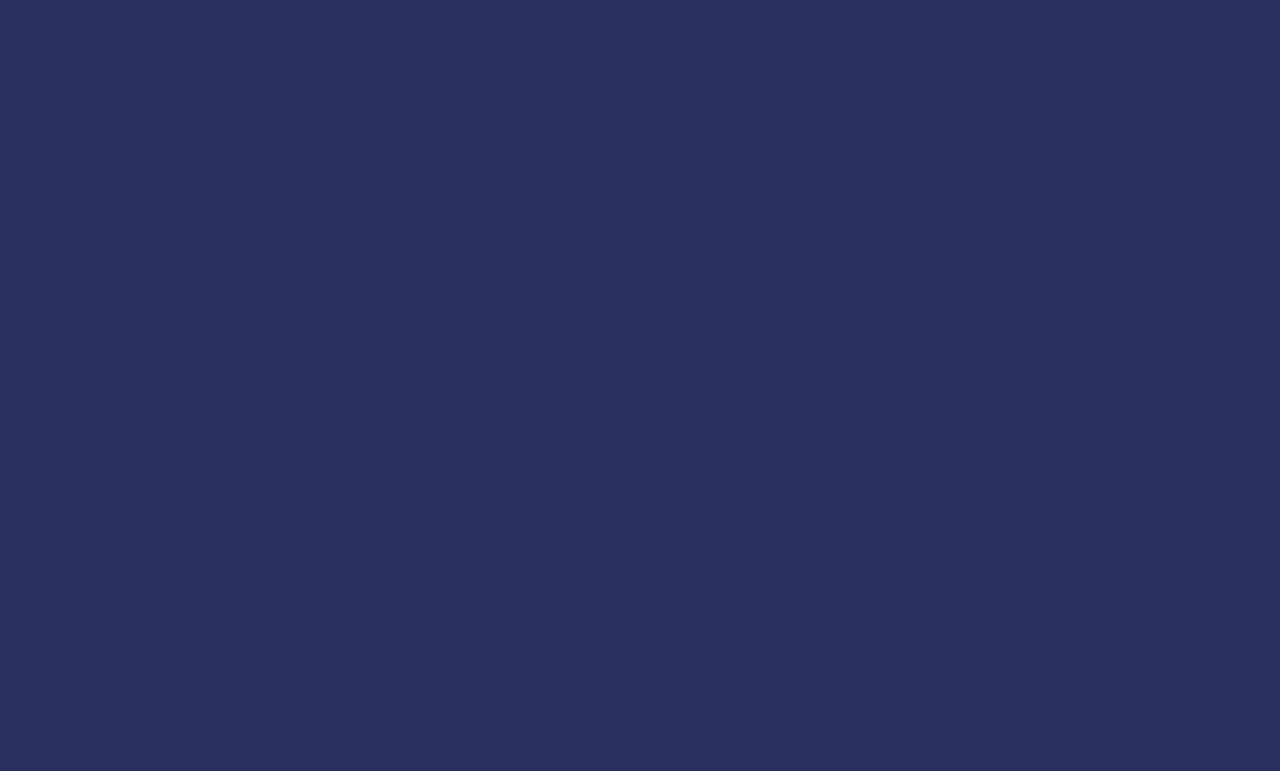
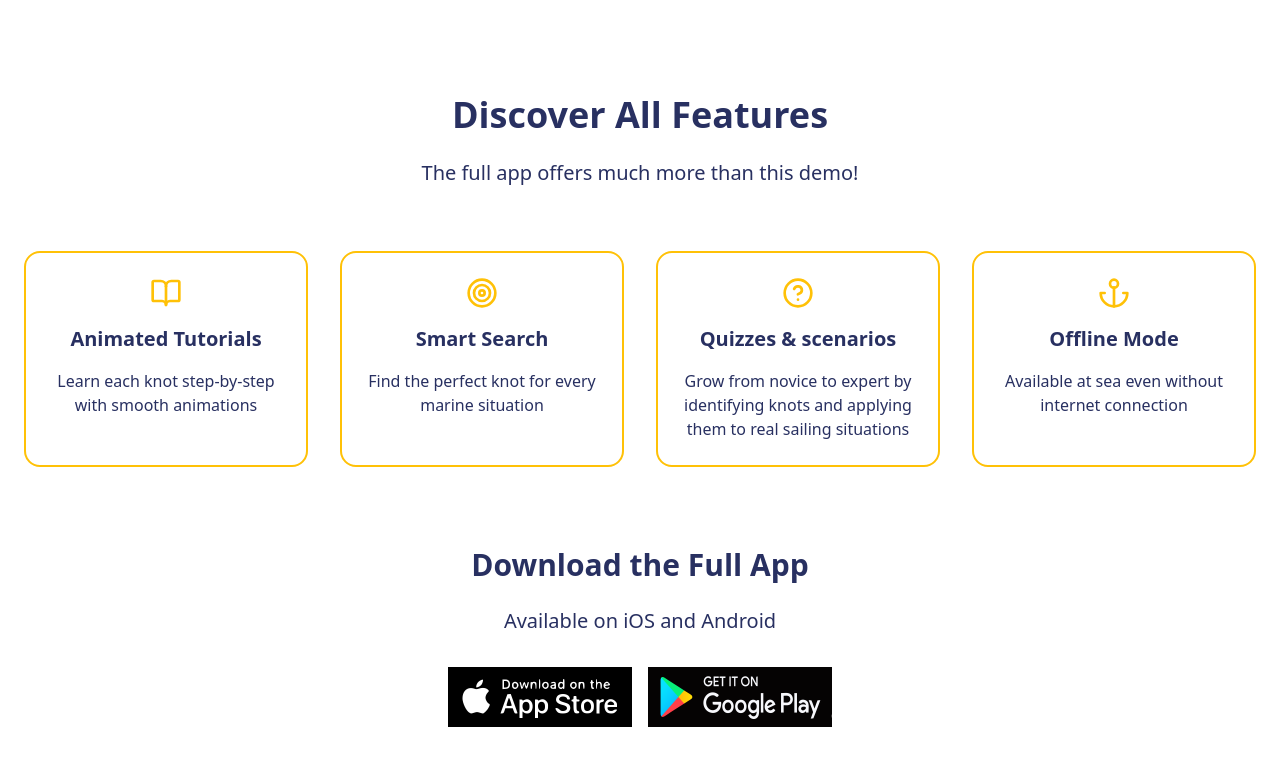
Before and after one commit to Jeejee2064/MarineKnotsApp, a Next.js app: page /knotSelection in a window 1280 px wide. Shown: the part 1069-1840 px from the top of the page. Before the commit the page ends 996 px from the top, so only its background shows below. Built offline with nearby package versions, Linux system fonts and the light colour scheme.

Commit message:
Initial commit

```diff
--- a/src/app/knotSelection/page.js
+++ b/src/app/knotSelection/page.js
@@ -6,6 +6,7 @@ import Link from 'next/link';
 import Image from 'next/image';
 import { useLanguage } from '../context/LanguageContext';
 import LanguageSwitcher from '../components/LanguageSwitcher';
+import { BookOpen, Target, CircleQuestionMark, Anchor } from 'lucide-react';
 
 const KnotSelectionPage = () => {
   const { language } = useLanguage();
@@ -150,9 +151,119 @@ const KnotSelectionPage = () => {
           ))}
         </motion.div>
       </main>
+      <img src='/separator2.svg' className='w-screen mt-[3%] bg-white' />
+
+      {/* Features & Download Section */}
+      <section className="py-20 px-6 bg-white">
+        <div className="container mx-auto">
+          <motion.div
+            className="text-center mb-16"
+            initial="hidden"
+            whileInView="visible"
+            viewport={{ once: true }}
+            variants={staggerContainer}
+          >
+            <motion.h3
+              className="text-4xl font-bold text-[#283061] mb-6"
+              variants={fadeInUp}
+            >
+              {translations.features.title}
+            </motion.h3>
+            <motion.p
+              className="text-xl text-[#283061] max-w-3xl mx-auto"
+              variants={fadeInUp}
+            >
+              {translations.features.description}
+            </motion.p>
+          </motion.div>
+
+          <motion.div
+            className="grid md:grid-cols-2 lg:grid-cols-4 gap-8 mb-20"
+            initial="hidden"
+            whileInView="visible"
+            viewport={{ once: true }}
+            variants={staggerContainer}
+          >
+            {translations.features.items.map((item, index) => (
+              <motion.div
+                key={index}
+                className="bg-white rounded-2xl p-6 text-center hover:shadow-lg transition-shadow border-2 border-[#ffc107]"
+                variants={fadeInUp}
+                whileHover={{ scale: 1.03, y: -5 }}
+              >
+                <div className="text-[#ffc107] mb-4 flex justify-center">
+                  {index === 0 ? <BookOpen className="w-8 h-8" /> :
+                    index === 1 ? <Target className="w-8 h-8" /> :
+                      index === 2 ? <CircleQuestionMark className="w-8 h-8" /> :
+                        <Anchor className="w-8 h-8" />}
+                </div>
+                <h4 className="text-xl font-semibold text-[#283061] mb-4">{item.title}</h4>
+                <p className="text-[#283061]">{item.description}</p>
+              </motion.div>
+            ))}
+          </motion.div>
+
+          <motion.div
+            className="text-center"
+            initial="hidden"
+            whileInView="visible"
+            viewport={{ once: true }}
+            variants={staggerContainer}
+          >
+            <motion.h3
+              className="text-3xl font-bold text-[#283061] mb-6"
+              variants={fadeInUp}
+            >
+              {translations.download.title}
+            </motion.h3>
+            <motion.p
+              className="text-xl text-[#283061] mb-8 max-w-2xl mx-auto"
+              variants={fadeInUp}
+            >
+              {translations.download.description}
+            </motion.p>
+            <motion.div
+              className="flex flex-col sm:flex-row gap-4 justify-center"
+              variants={staggerContainer}
+            >
+              <motion.a
+                href="https://apps.apple.com/us/app/marine-knots/id6451214846"
+                className="flex justify-center"
+                variants={fadeInUp}
+                whileHover={{ scale: 1.05 }}
+                whileTap={{ scale: 0.95 }}
+              >
+                <Image
+                  src="/appstore.png"
+                  alt={translations.download.ios}
+                  width={180}
+                  height={60}
+                  className="h-[50px] w-auto sm:h-[60px]"
+                />
+              </motion.a>
+              <motion.a
+                href="https://play.google.com/store/apps/details?id=com.Noeuds.NoeudsMarins&hl=en_US"
+                className="flex justify-center"
+                variants={fadeInUp}
+                whileHover={{ scale: 1.05 }}
+                whileTap={{ scale: 0.95 }}
+              >
+                <Image
+                  src="/googleplay.png"
+                  alt={translations.download.android}
+                  width={180}
+                  height={60}
+                  className="h-[50px] w-auto sm:h-[60px]"
+                />
+              </motion.a>
+            </motion.div>
+          </motion.div>
+        </div>
+      </section>
+            <img src='/separator3.svg' className='w-screen  bg-white' />
 
       {/* Footer */}
-      <footer className="bg-[#283061] text-white text-center py-6 border-t-4 border-[#ffc107]">
+      <footer className="bg-[#283061] text-white text-center py-6 ">
         <div className="container mx-auto">
           <p className="text-sm">
             {translations.footer.copyright}
--- a/src/app/locales/en/knotSelection.json
+++ b/src/app/locales/en/knotSelection.json
@@ -6,7 +6,7 @@
   "knots": {
     "demiCleGanse": {
       "name": "Slip Hitch",
-      "description": "Essential knot for securing lines temporarly to posts and rails."
+      "description": "Essential knot for securing lines temporarily to posts and rails."
     },
     "chaise": {
       "name": "Bowline",
@@ -29,7 +29,7 @@
       "description": "Simple knot for mooring and strong tension applications."
     },
     "taquet": {
-      "name": "Cleat hitch",
+      "name": "Cleat Hitch",
       "description": "Specialized knot for securing lines to boat cleats."
     },
     "huit": {
@@ -37,7 +37,35 @@
       "description": "Stopper knot that prevents rope from running through blocks."
     }
   },
+  "features": {
+    "title": "Discover All Features",
+    "description": "The full app offers much more than this demo!",
+    "items": [
+      {
+        "title": "Animated Tutorials",
+        "description": "Learn each knot step-by-step with smooth animations"
+      },
+      {
+        "title": "Smart Search",
+        "description": "Find the perfect knot for every marine situation"
+      },
+      {
+        "title": "Quizzes & scenarios",
+        "description": "Grow from novice to expert by identifying knots and applying them to real sailing situations"
+      },
+      {
+        "title": "Offline Mode",
+        "description": "Available at sea even without internet connection"
+      }
+    ]
+  },
+  "download": {
+    "title": "Download the Full App",
+    "description": "Available on iOS and Android",
+    "ios": "Get on the App Store",
+    "android": "Get on Google Play"
+  },
   "footer": {
-    "copyright": "© 2025 Marine Knots. Master the art of sailing knots."
+    "copyright": "© 2025 Marine Knots - JdwApps - All rights reserved."
   }
 }
--- a/src/app/locales/fr/knotSelection.json
+++ b/src/app/locales/fr/knotSelection.json
@@ -37,6 +37,34 @@
       "description": "Nœud d'arrêt qui empêche le cordage de passer  travers les poulies."
     }
   },
+  "features": {
+    "title": "Découvrez toutes les fonctionnalités",
+    "description": "L'application complète offre bien plus que cette démo !",
+    "items": [
+      {
+        "title": "Tutoriels Animés",
+        "description": "Apprenez chaque nœud étape par étape avec des animations fluides"
+      },
+      {
+        "title": "Recherche Intelligente",
+        "description": "Trouvez le nœud parfait pour chaque situation marine"
+      },
+      {
+        "title": "Quiz et Scénarios",
+        "description": " Progressez de novice à expert en identifiant les nœuds et en les appliquant à des situations réelles de navigation"
+      },
+      {
+        "title": "Mode Hors Ligne",
+        "description": "Disponible en mer même sans connexion internet"
+      }
+    ]
+  },
+  "download": {
+    "title": "Téléchargez l'application complète",
+    "description": "Disponible sur iOS et Android",
+    "ios": "Disponible sur l'App Store",
+    "android": "Disponible sur Google Play"
+  },
   "footer": {
     "copyright": "© 2025 Nœuds Marins - JdwApps - Tous droits réservés."
   }
```
